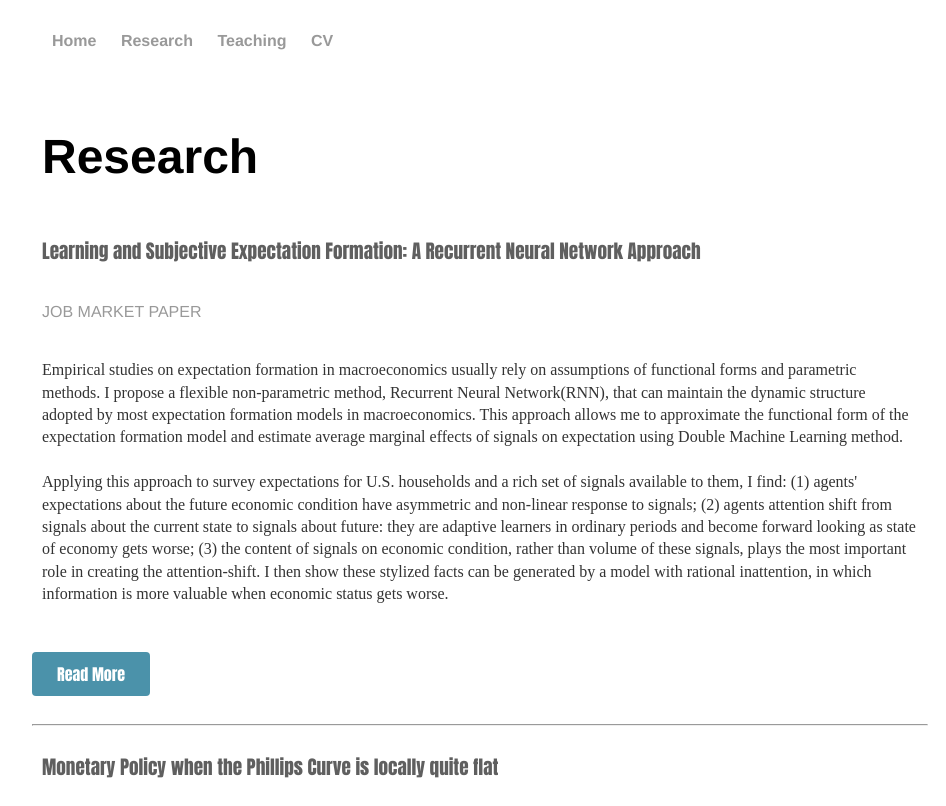
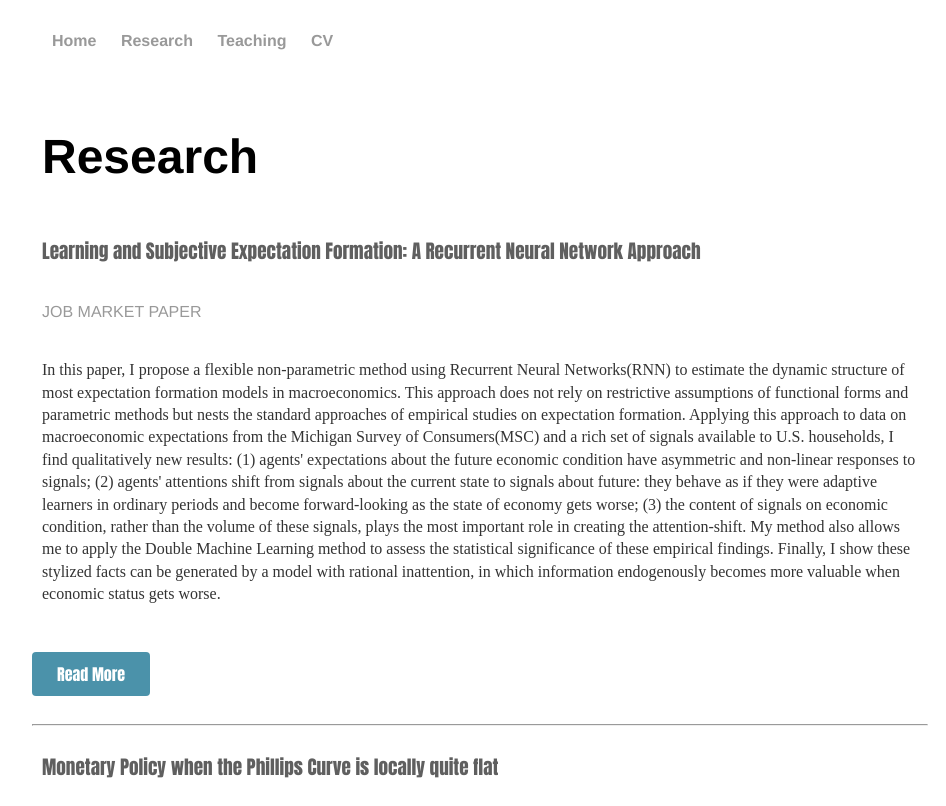
Before and after one commit to sevhou/sevhou.github.io, a Jekyll site: the page built from research/index.html, in a window 1280 px wide and 900 px high, cut to the strip 94-900 px from the top of the window. Shown: the whole strip, without its empty margins (160-1106 px from the left). Built offline with Jekyll 4.4.1, drawn with Linux system fonts in a browser that asks for light colours.

Commit message:
Update index.html

```diff
--- a/research/index.html
+++ b/research/index.html
@@ -8,22 +8,20 @@ title: Research
 
 	<h2>Learning and Subjective Expectation Formation: A Recurrent Neural Network Approach</h2>
 		<p class="light-text">JOB MARKET PAPER</p>
-		<p>Empirical studies on expectation formation in macroeconomics usually rely on assumptions of
-			functional forms and parametric methods. I propose a flexible non-parametric method,
-			Recurrent Neural Network(RNN), that can maintain the dynamic structure adopted by most
-			expectation formation models in macroeconomics. This approach allows me to approximate the
-			functional form of the expectation formation model and estimate average marginal effects of
-			signals on expectation using Double Machine Learning method.
-
-			<br><br>
-			 Applying this approach to survey expectations for U.S. households and a rich set of signals
-			available to them, I find: (1) agents' expectations about the future economic condition have
-			asymmetric and non-linear response to signals; (2) agents attention shift from signals about
-			the current state to signals about future: they are adaptive learners in ordinary periods and
-			become forward looking as state of economy gets worse; (3) the content of signals on economic
-			condition, rather than volume of these signals, plays the most important role in creating the
-			attention-shift. I then show these stylized facts can be generated by a model with rational
-			inattention, in which information is more valuable when economic status gets worse.
+		<p>In this paper, I propose a flexible non-parametric method using Recurrent Neural Networks(RNN) to
+			estimate the dynamic structure of most expectation formation models in macroeconomics. This
+			approach does not rely on restrictive assumptions of functional forms and parametric methods
+			but nests the standard approaches of empirical studies on expectation formation. Applying this
+			approach to data on macroeconomic expectations from the Michigan Survey of Consumers(MSC) and
+			a rich set of signals available to U.S. households, I find qualitatively new results: (1) agents'
+			expectations about the future economic condition have asymmetric and non-linear responses to signals;
+			(2) agents' attentions shift from signals about the current state to signals about future: they behave
+			as if they were adaptive learners in ordinary periods and become forward-looking as the state of economy
+			gets worse; (3) the content of signals on economic condition, rather than the volume of these signals,
+			plays the most important role in creating the attention-shift. My method also allows me to apply the
+			Double Machine Learning method to assess the statistical significance of these empirical findings.
+			Finally, I show these stylized facts can be generated by a model with rational inattention, in which
+			information endogenously becomes more valuable when economic status gets worse.
 		</p>
 
 		<a href="https://sevhou.github.io/research/Learning_with_RNN_Sev_Hou_v2.3.pdf" class="bluebutton">Read More</a>
```
